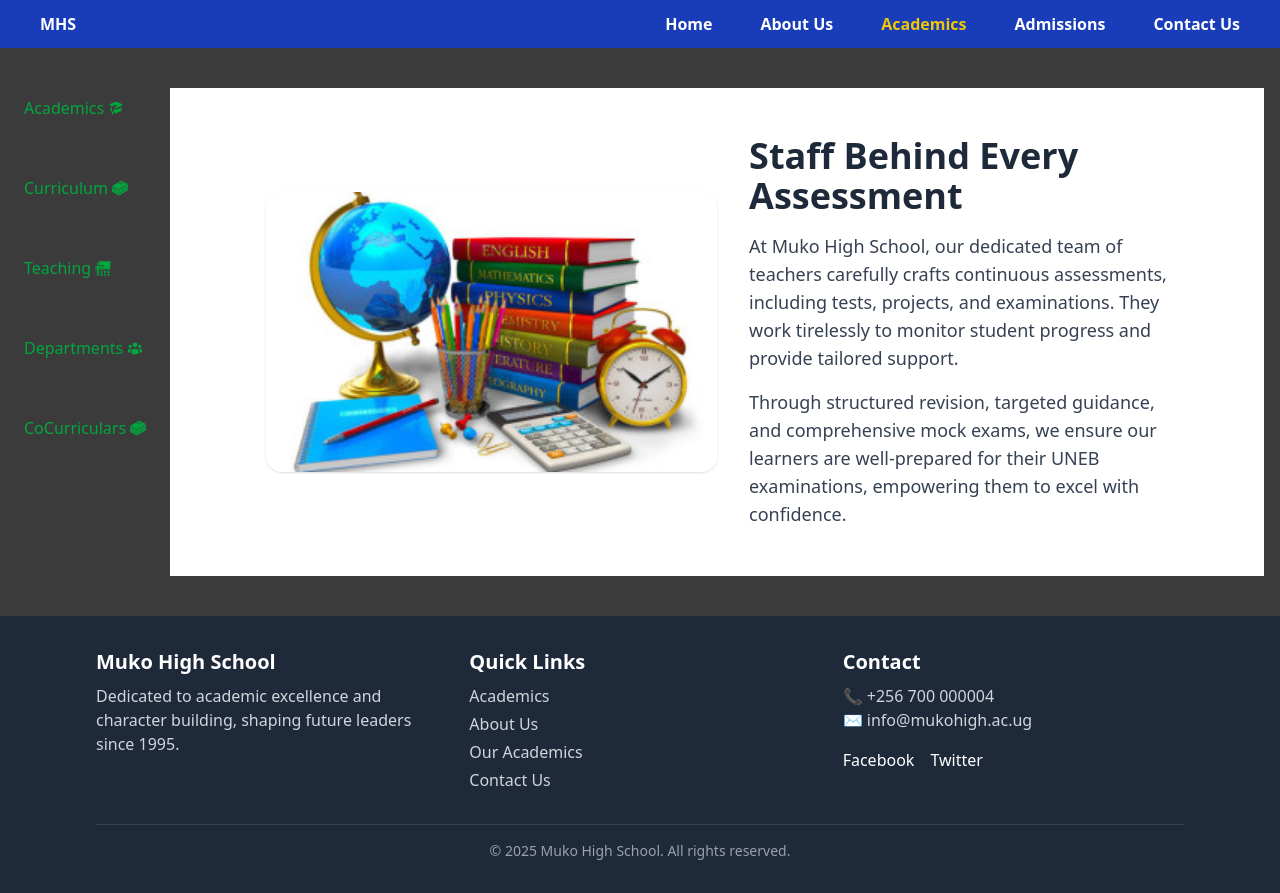
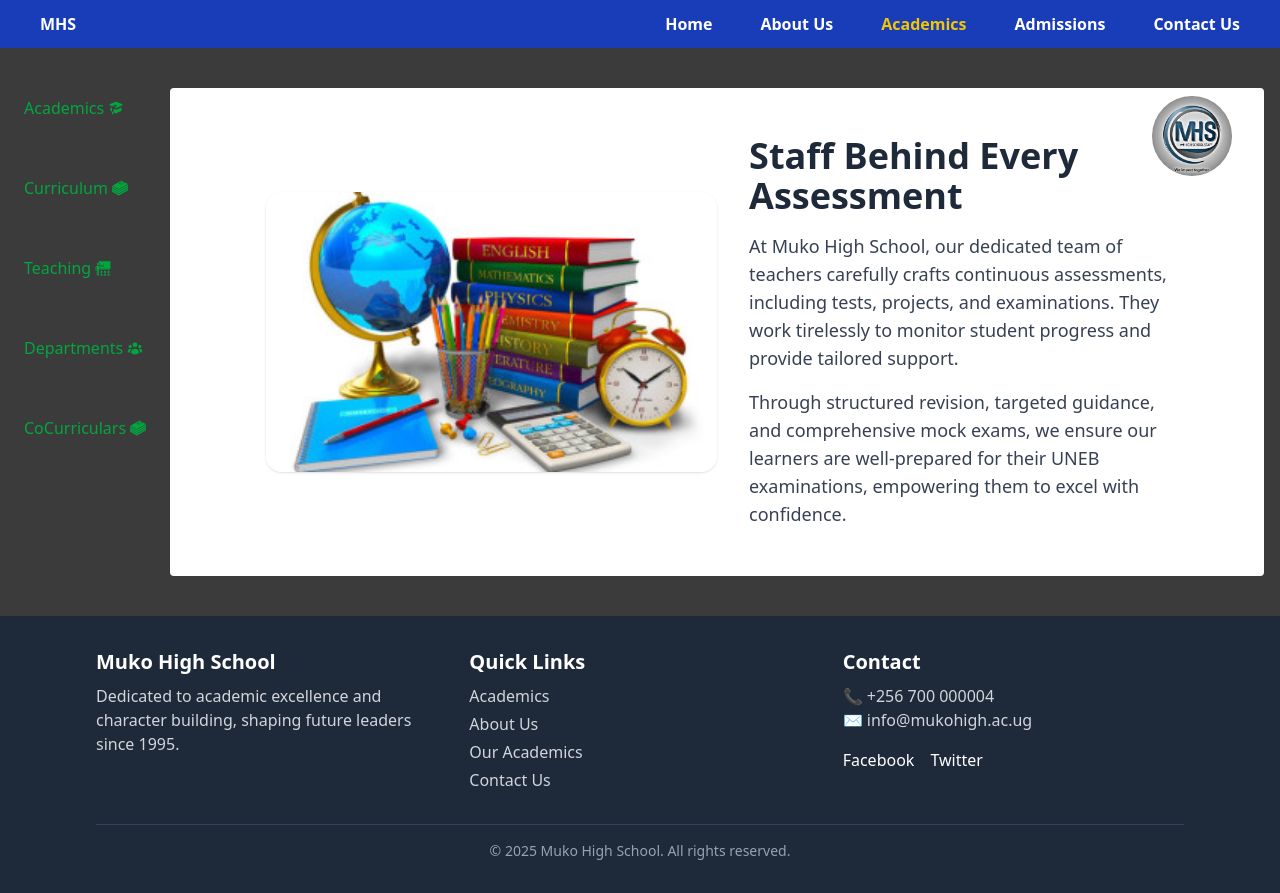
Before and after one commit to Elijah-ug/school, a React (Vite) app: page /academics/assessmentandteaching in a window 1280 px wide. Built offline with nearby package versions, Linux system fonts and the light colour scheme.

Commit message:
added staff logo

```diff
--- a/src/components/others/TeachingAndAssessment.jsx
+++ b/src/components/others/TeachingAndAssessment.jsx
@@ -1,9 +1,10 @@
 // replace with an engaging photo of clubs or students
 import imageFour from "..//../assets/academics.jpeg";
+import imageLogo from "..//../assets/staff.jpeg";
 
 const TeachingAndAssessment = () => {
   return (
-    <div className="bg-white py-12 px-6 md:px-16 lg:px-24">
+    <div className="bg-white py-12 px-6 md:px-16 lg:px-24 relative rounded">
       <div className="max-w-6xl mx-auto flex flex-col md:flex-row items-center gap-8">
         {/* Image */}
         <img
@@ -13,7 +14,7 @@ const TeachingAndAssessment = () => {
         />
 
         {/* Text */}
-        <div className="flex-1">
+        <div className="flex-1 ">
           <h2 className="text-3xl md:text-4xl font-bold text-gray-800 mb-4">
             Staff Behind Every Assessment
           </h2>
@@ -23,7 +24,11 @@ const TeachingAndAssessment = () => {
           <p className="text-gray-700 text-lg">
             Through structured revision, targeted guidance, and comprehensive mock exams, we ensure our learners are well-prepared for their UNEB examinations, empowering them to excel with confidence.
           </p>
+
         </div>
+        <div className="logo absolute top-2 right-2">
+            <img src={imageLogo} alt="" className="w-20 h-20 rounded-full object-cover mb-4 sm:mb-0 sm:mr-6" />
+          </div>
       </div>
     </div>
   );
```
Also changed, not shown: src/assets/staff.jpeg (added), 1 other file (tests, documents, lock files or other folders).
